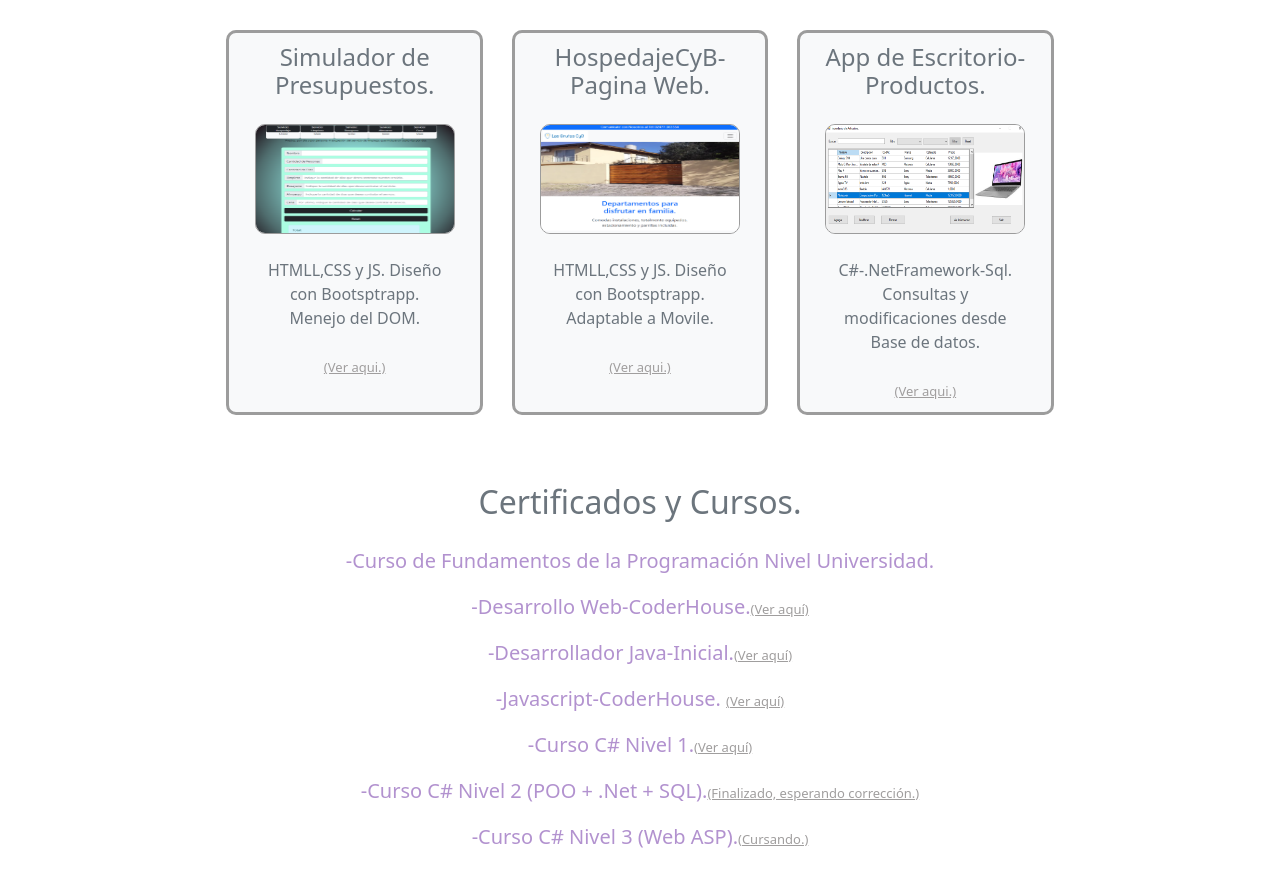
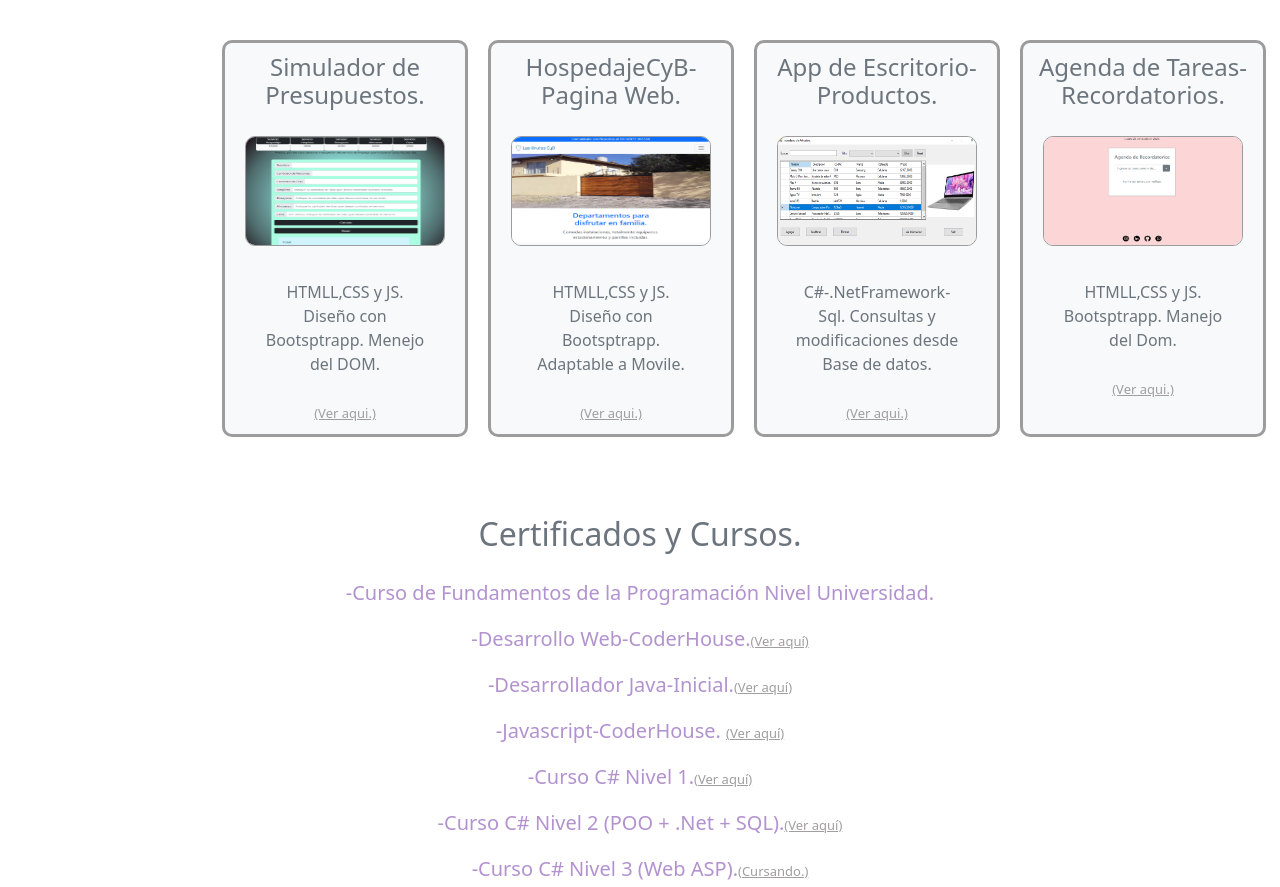
Before and after one commit to GastonBaldomir/Mi-Portfolio-, a plain HTML site: page index.html in a window 1280 px wide. Shown: the part 1240-2127 px from the top of the page. Drawn offline with nearby package versions, Linux system fonts and the light colour scheme.

Commit message:
nuevoCert

```diff
--- a/estilo.css
+++ b/estilo.css
@@ -28,6 +28,7 @@ header{
     width: 200px;
     border-radius: 10px;
     border: solid #9c9c9c 1px;
+    margin: 10px;
 }
 .contenedorCards{
     width: 70%;
@@ -43,6 +44,7 @@ header{
     border: solid #9c9c9c 3px;
     border-radius: 10px;
     padding: 10px;
+    margin: 10px;
 
 }
 footer{
@@ -122,8 +124,6 @@ footer ul li img{
     }
 }
 @media(max-width: 420px){
-    /* .tamaño{
-        width: 50%;
-    } */
+
 
 }
--- a/index.html
+++ b/index.html
@@ -62,7 +62,7 @@
         <h2 class="text-secondary mb-4 mt-5">Mis Proyectos</h2>
         <div class="contenedorCards ">
           <div class="cardsProyect bg-light text-secondary">
-              <h3 class="fs-4 mb-4">Simulador de Presupuestos.</h3>
+              <h3 class="fs-4 mb-3">Simulador de Presupuestos.</h3>
               <div>
                 <img class="imgcards" src="imagenes/Captura de pantalla (11).png" alt="">
               </div>
@@ -74,7 +74,7 @@
               <a target="_blank" href="https://gastonbaldomir.github.io/Simulador-de-Presupuestos/" class="ver">(Ver aqui.)</a>
           </div>
           <div class="cardsProyect bg-light text-secondary">
-            <h3 class="fs-4 mb-4">HospedajeCyB-Pagina Web.</h3>
+            <h3 class="fs-4 mb-3">HospedajeCyB-Pagina Web.</h3>
             <div>
               <img class="imgcards" src="imagenes/Captura de pantalla (10).png" alt="">
             </div>
@@ -86,7 +86,7 @@
             <a target="_blank" href="https://gastonbaldomir.github.io/HospedajeBYC/" class="ver">(Ver aqui.)</a>
           </div>
           <div class="cardsProyect bg-light text-secondary">
-          <h3 class="fs-4 mb-4">App de Escritorio-Productos.</h3>
+            <h3 class="fs-4 mb-3">App de Escritorio-Productos.</h3>
             <div>
               <img class="imgcards" src="imagenes/Captura de pantalla (12).png" alt="">
             </div>
@@ -96,16 +96,29 @@
             </p>
             <a target="_blank" href="https://github.com/GastonBaldomir/MaxiProgramaNivel2" class="ver">(Ver aqui.)</a>
           </div>
+          <div class="cardsProyect bg-light text-secondary">
+            <h3 class="fs-4 mb-3">Agenda de Tareas-Recordatorios.</h3>
+            <div>
+              <img class="imgcards" src="imagenes/Mis Tareas - Google Chrome 31_7_2023 13_37_41 (2).png" alt="">
+            </div>
+            <p class="m-4">
+              HTMLL,CSS y JS.
+              Bootsptrapp.
+              Manejo del Dom.
+            </p>
+            <a target="_blank" href="https://gastonbaldomir.github.io/agendaDeTareas/" class="ver">(Ver aqui.)</a>
+        </div>
+
         </div>
       </section>
-      <section class="text-center mb-5 mt-4">
+      <section class="text-center mb-5 mt-4 ">
         <h2 class="text-secondary mb-4">Certificados y Cursos.</h2>
         <p class="fs-5 links">-Curso de Fundamentos de la Programación Nivel Universidad.</p>
         <p class="fs-5 links">-Desarrollo Web-CoderHouse.<a class="ver" target="_blank" href="imagenes/Certificado-Curso-Desarrollo-Web.png">(Ver aquí)</a></p>
         <p class="fs-5 links">-Desarrollador Java-Inicial.<a class="ver" target="_blank" href="imagenes/Certificado_de_finalizacin_curso.png">(Ver aquí)</a></p>
         <p class="fs-5 links">-Javascript-CoderHouse. <a class="ver" target="_blank" href="imagenes/Certificado-Curso-JavaScript.png">(Ver aquí)</a></p>
         <p class="fs-5 links">-Curso C# Nivel 1.<a class="ver" target="_blank" href="imagenes/Certificado-C_-Nivel-1-Gastón-Baldomir.png">(Ver aquí)</a></p>
-        <p class="fs-5 links">-Curso C# Nivel 2 (POO + .Net + SQL).<a class="ver">(Finalizado, esperando corrección.)</a></p>
+        <p class="fs-5 links">-Curso C# Nivel 2 (POO + .Net + SQL).<a class="ver" target="_blank" href="imagenes/Certificado-C_-Nivel-2-Gastón-Baldomir_page-0001.png">(Ver aquí)</a></p>
         <p class="fs-5 links">-Curso C# Nivel 3 (Web ASP).<a class="ver">(Cursando.)</a></p>
       </section>
       <section class="text-center mt-5 m-5 text-secondary">
```
Also changed, not shown: imagenes/Certificado-C_-Nivel-2-Gastón-Baldomir_page-0001.png (added), imagenes/Mis Tareas - Google Chrome 31_7_2023 13_37_41 (2).png (added), 1 other file. Lines whose indentation alone changed are shown as unchanged.
